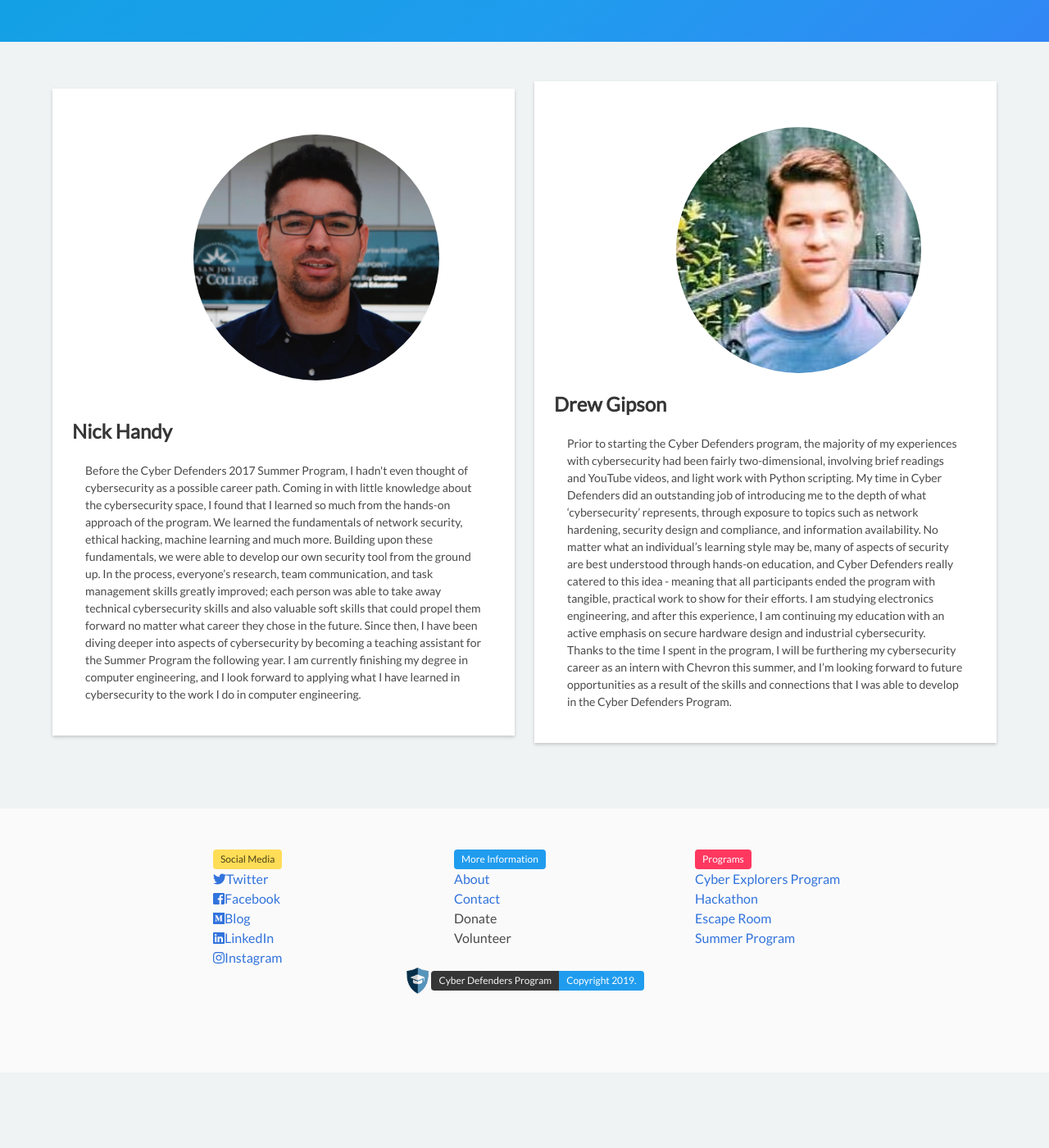
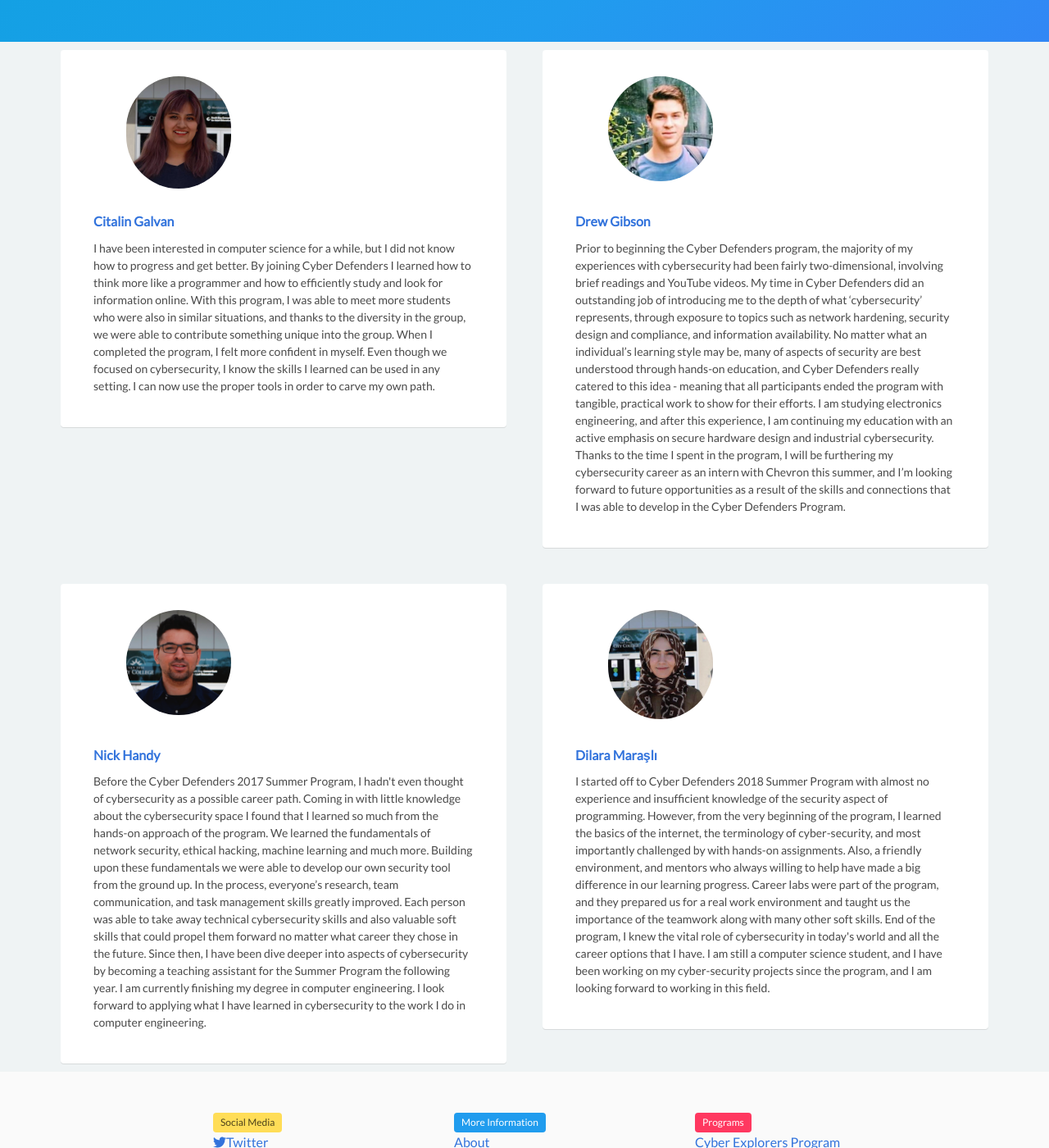
Before and after one commit to cyberdefendersprogram/www-homepage, a Jekyll site: the page built from stories.html, in a window 1280 px wide and 1400 px high, scrolled down 767 px. Shown: the whole window at 82% size. Built offline with Jekyll 4.4.1, drawn with Linux system fonts in a browser that asks for light colours; nearby versions of some CDN libraries; before the commit the page ends 2075 px from its top, so only the background shows below that.

Commit message:
Adding new advisor and student pages

```diff
--- a/_data/advisors.yml
+++ b/_data/advisors.yml
@@ -16,6 +16,12 @@
   link: "https://www.linkedin.com/in/bill-reid-46208a1/"
   description: "A former Chief Information Security Officer in the healthcare tech industry, Bill has security experience in companies of all sizes. He now builds secure Amazon Web Services architectures, compliant to HIPAA, NIST, ISO, and COBIT standards."
 
+- name: "Melanie Masterson"
+  image: "assets/images/advisory-board/mel.jpeg"
+  companyname: Airbnb
+  link: "https://www.linkedin.com/in/mastersonmelanie/"
+  description: "Mel is seasoned in IT and Information Security. Her current focus is on detecting cyber security threats and incident response at Airbnb. She is passionate about teaching and loves being a mentor for new entrants in security. Previously she has served on board of Women in Security and Privacy (WISP)."
+
 - name: "Brian Koref"
   image: "assets/images/advisory-board/brian.jpeg"
   companyname: Intacct Corporation
--- /dev/null
+++ b/_data/students.yml
@@ -0,0 +1,15 @@
+- name: Citalin Galvan
+  image: assets/images/students/cit.png
+  description: "I have been interested in computer science for a while, but I did not know how to progress and get better. By joining Cyber Defenders I learned how to think more like a programmer and how to efficiently study and look for information online. With this program, I was able to meet more students who were also in similar situations, and thanks to the diversity in the group, we were able to contribute something unique into the group. When I completed the program, I felt more confident in myself. Even though we focused on cybersecurity, I know the skills I learned can be used in any setting. I can now use the proper tools in order to carve my own path."
+
+- name: Drew Gibson
+  image: assets/images/students/drew.png
+  description: "Prior to beginning the Cyber Defenders program, the majority of my experiences with cybersecurity had been fairly two-dimensional, involving brief readings and YouTube videos. My time in Cyber Defenders did an outstanding job of introducing me to the depth of what ‘cybersecurity’ represents, through exposure to topics such as network hardening, security design and compliance, and information availability. No matter what an individual’s learning style may be, many of aspects of security are best understood through hands-on education, and Cyber Defenders really catered to this idea - meaning that all participants ended the program with tangible, practical work to show for their efforts. I am studying electronics engineering, and after this experience, I am continuing my education with an active emphasis on secure hardware design and industrial cybersecurity. Thanks to the time I spent in the program, I will be furthering my cybersecurity career as an intern with Chevron this summer, and I’m looking forward to future opportunities as a result of the skills and connections that I was able to develop in the Cyber Defenders Program."
+
+- name: Nick Handy
+  image: assets/images/students/nick.png
+  description: "Before the Cyber Defenders 2017 Summer Program, I hadn't even thought of cybersecurity as a possible career path. Coming in with little knowledge about the cybersecurity space I found that I learned so much from the hands-on approach of the program. We learned the fundamentals of network security, ethical hacking, machine learning and much more. Building upon these fundamentals we were able to develop our own security tool from the ground up. In the process, everyone’s research, team communication, and task management skills greatly improved. Each person was able to take away technical cybersecurity skills and also valuable soft skills that could propel them forward no matter what career they chose in the future. Since then, I have been dive deeper into aspects of cybersecurity by becoming a teaching assistant for the Summer Program the following year. I am currently finishing my degree in computer engineering. I look forward to applying what I have learned in cybersecurity to the work I do in computer engineering."
+
+- name: Dilara Maraşlı
+  image: assets/images/students/dilara.png
+  description: "I started off to Cyber Defenders 2018 Summer Program with almost no experience and insufficient knowledge of the security aspect of programming. However, from the very beginning of the program, I learned the basics of the internet, the terminology of cyber-security, and most importantly challenged by with hands-on assignments. Also, a friendly environment, and mentors who always willing to help have made a big difference in our learning progress. Career labs were part of the program, and they prepared us for a real work environment and taught us the importance of the teamwork along with many other soft skills. End of the program, I knew the vital role of cybersecurity in today's world and all the career options that I have. I am still a computer science student, and I have been working on my cyber-security projects since the program, and I am looking forward to working in this field. "
--- a/_includes/navbar.html
+++ b/_includes/navbar.html
@@ -23,11 +23,11 @@
             <div class="navbar-item has-dropdown is-hoverable">
                 <a class="navbar-link">Programs</a>
                 <div class="navbar-dropdown">
+                  <a href="/cyberexplorers" class="navbar-item">Explorers Program</a>
                   <a href="{{ site.bootcamp }}" class="navbar-item">Bootcamp</a>
                   <a href="/hackathons" class="navbar-item">Hackathons</a>
-                  <a href="/cyberexplorers" class="navbar-item">Explorers Programs</a>
                   <a href="{{ site.summerProgram }}" class="navbar-item">Summer Program</a>
-                  <!--<a href="{{site.blog}}" class="navbar-item">Navigators Program</a>-->
+                  <a href="{{site.blog}}" class="navbar-item">Navigators Program</a>
                 </div>
               </div>
               <div class="navbar-item has-dropdown is-hoverable">
--- a/advisors.html
+++ b/advisors.html
@@ -3,7 +3,6 @@ layout: default
 title: Board of Advisors | Cyber Defenders Program
 permalink: /advisors/
 ---
-
 <section class="hero is-info is-medium is-bold">
     <div class="hero-body">
         <div class="container">
@@ -26,9 +25,9 @@ permalink: /advisors/
 
 <section>
 <div class="container">
-<div class="columns">
+<div class="columns is-multiline is-mobile is-centered">
 {% for advisor in site.data.advisors %}
-    <div class="column">
+    <div class="column is-one-third">
         <div class="card is-shady">
             <div class="card-image">
                 <figure class="image is-128x128">
--- a/blockchain.html
+++ b/blockchain.html
@@ -3,7 +3,6 @@ layout: default
 title: Blockchain Security | Cyber Defenders Program
 permalink: /blockchain/
 ---
-
 <section class="hero is-info is-medium  is-bold">
     <div class="hero-body">
         <div class="container">
--- a/stories.html
+++ b/stories.html
@@ -22,60 +22,27 @@ permalink: /stories/
         </div>
     </div>
 </section>
-<section class="section">
+
+<section>
     <div class="container">
-        <div class="columns is-vcentered">
-            <div class="column">
-                <div class="card is vcentered">
-                    <div class="card-content">
-                        <nav class="level">
-                            <div class="level-item is-centered is-vcentered">
+    <div class="columns is-multiline is-mobile is-centered">
+    {% for student in site.data.students %}
+        <div class="column is-half">
+            <div class="card is-shady">
                 <div class="card-image">
-                                    <figure class="image">
-                                        <img class="is-headshot" src="{{site.url}}{{site.baseurl}}assets/images/past-members/nh.png">
+                    <figure class="image is-128x128">
+                            <img class="is-rounded" src={{site.url}}{{site.baseurl}}{{student.image}}>
                     </figure>
                 </div>
-                            </div>
-                        </nav>
-                    </div>
                 <div class="card-content">
-                        <p class="title is-4"> Nick Handy</p>
                     <div class="content">
-                                Before the Cyber Defenders 2017 Summer Program, I hadn't even thought of cybersecurity as a possible career path.
-                                    Coming in with little knowledge about the cybersecurity space, I found that I learned so much from the hands-on approach of the program.
-                                    We learned the fundamentals of network security, ethical hacking, machine learning and much more. Building upon these fundamentals, we were able to develop our own security tool from the ground up.
-                                    In the process, everyone’s research, team communication, and task management skills greatly improved; each person was able to take away technical cybersecurity skills
-                                    and also valuable soft skills that could propel them forward no matter what career they chose in the future.
-                                    Since then, I have been diving deeper into aspects of cybersecurity by becoming a teaching assistant for the Summer Program the following year.
-                                    I am currently finishing my degree in computer engineering, and I look forward to applying what I have learned in cybersecurity to the work I do in computer engineering.
+                        <h4><a href="{{student.link}}">{{student.name}}</a></h4>
+                        <p>{{student.description}}</p>
                     </div>
                 </div>
             </div>
         </div>
-            <div class="column">
-                <div class="card is vcentered">
-                    <div class="card-content">
-                        <nav class="level">
-                            <div class="level-item is-centered is-vcentered">
-                                <div class="card-image">
-                                    <figure class="image">
-                                        <img class="is-headshot" src="{{site.url}}{{site.baseurl}}assets/images/past-members/dg.png">
-                                    </figure>
-                                </div>
-                            </div>
-                        </nav>
-                        <p class="title is-4">Drew Gipson</p>
-                        <div class="content">
-                                Prior to starting the Cyber Defenders program, the majority of my experiences with cybersecurity had been fairly two-dimensional, involving brief readings and YouTube videos, and light work with Python scripting.
-                                My time in Cyber Defenders did an outstanding job of introducing me to the depth of what ‘cybersecurity’ represents, through exposure to topics such as network hardening, security design and compliance, and information availability.
-                                No matter what an individual’s learning style may be, many of aspects of security are best understood through hands-on education, and Cyber Defenders really catered to this idea
-                                - meaning that all participants ended the program with tangible, practical work to show for their efforts. I am studying electronics engineering, and after this experience,
-                                I am continuing my education with an active emphasis on secure hardware design and industrial cybersecurity. Thanks to the time I spent in the program,
-                                I will be furthering my cybersecurity career as an intern with Chevron this summer, and I’m looking forward to future opportunities as a result of the skills and connections that I was able to develop in the Cyber Defenders Program.
-                        </div>
-                    </div>
-                </div>
-            </div>
+    {% endfor %}
     </div>
     </div>
     </section>
```
Also changed, not shown: assets/images/advisory-board/mel.jpeg (added), assets/images/students/cit.png (added), assets/images/students/dilara.png (added), assets/images/students/drew.png (renamed from assets/images/past-members/dg.png), assets/images/students/nick.png (renamed from assets/images/past-members/nh.png). Lines whose indentation alone changed are shown as unchanged.
